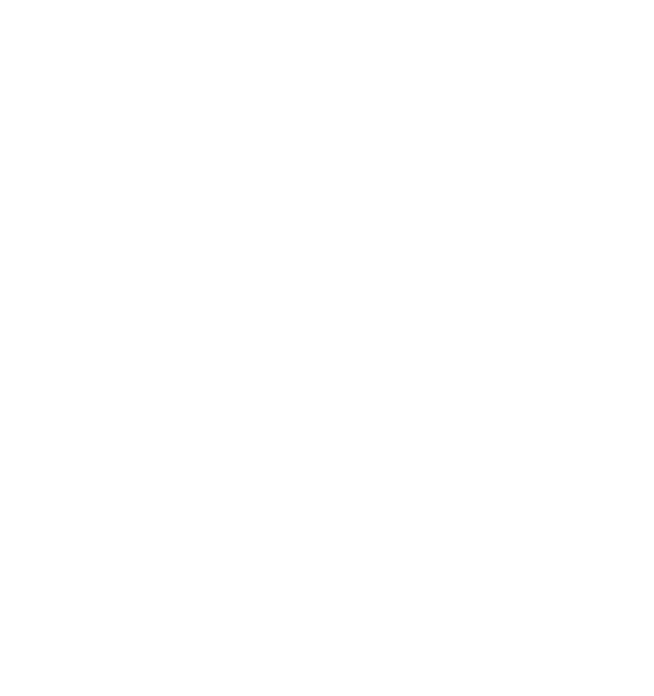
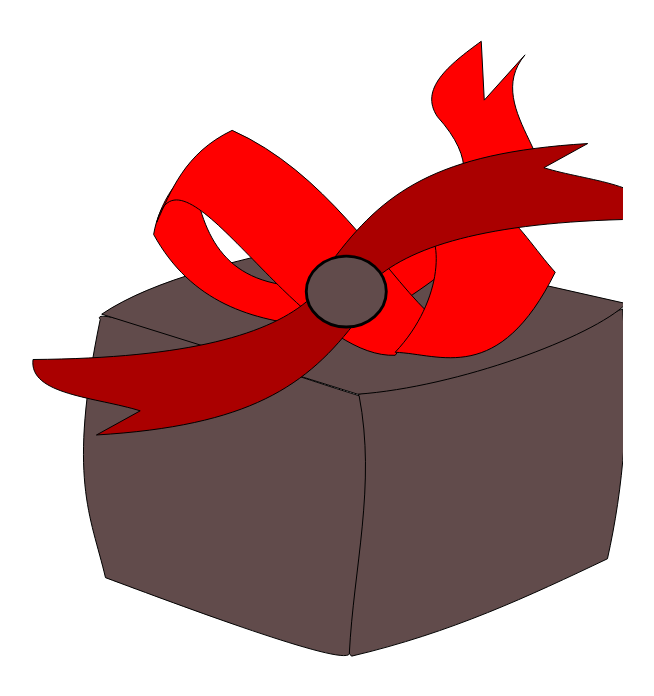
Before and after one commit to Diinz/Aplicacion, a plain HTML site: page WebContent/index.html in a window 1280 px wide. Shown: the whole page, without its empty margins (18-672 px from the left). Drawn offline with Linux system fonts and the light colour scheme.

Commit message:
Implementando el svg en el html

```diff
--- a/WebContent/index.html
+++ b/WebContent/index.html
@@ -6,5 +6,34 @@
 </head>
 <body>
 
+<!-- IMAGEN FRAN -->
+<svg id="svg4254" xmlns:rdf="http://www.w3.org/1999/02/22-rdf-syntax-ns#" xmlns="http://www.w3.org/2000/svg" height="653.44" viewBox="0 0 632.8125 653.4375" width="632.81" version="1.1" xmlns:cc="http://creativecommons.org/ns#" xmlns:dc="http://purl.org/dc/elements/1.1/">
+ <metadata id="metadata4260">
+  <rdf:RDF>
+   <cc:Work rdf:about="">
+    <dc:format>image/svg+xml</dc:format>
+    <dc:type rdf:resource="http://purl.org/dc/dcmitype/StillImage"/>
+    <dc:title/>
+   </cc:Work>
+  </rdf:RDF>
+ </metadata>
+ <path id="path4859" d="m361.58 648.15c99.642-23.332 177.89-60.277 255.9-97.377 15.56-70.127 23.612-149.64 15.097-249.86-78.396 32.463-161.84 62.821-264.2 85.299-2.2646 87.312-26.062 245.8-6.7937 261.94z" fill-rule="evenodd" stroke="#000" stroke-width="1px" fill="#614b4b"/>
+ <path id="path4863" d="m115.49 569.65c-14.794-62.859-38.302-98.628-5.284-258.16-14.625-18.54 162.54 46.443 258.92 76.241 17.262 89.476-5.5989 172.27-9.8132 258.16-5.8836 12.764-170.91-49.091-243.82-76.241z" fill-rule="evenodd" stroke="#000" stroke-width="1px" fill="#614b4b"/>
+ <g id="g5018" fill-rule="evenodd" stroke="#000">
+  <path id="path4861" d="m111.72 306.2 255.9 80.015c99.98-7.18 234.67-57.12 268.73-90.59l-287.6-64.91c-96.194 19.234-185.82 40.733-237.03 75.486z" stroke-width="1px" fill="#614b4b"/>
+  <g stroke-width="1px" fill="#f00">
+   <path id="path4955" d="m163.65 226.51c37.887 68.559 97.996 86.013 163.05 92.093 52.197 15.374 133.3-60.804 208.34-117.76 57.433-34.205-46.681-98.363 0-153.99l-40.762 45.292-3.0194-58.879c-32.74 23.766-62.407 47.769-43.782 75.486 78.036 86.449-36.881 116.15-83.035 166.07-106.7 16.773-140.64-23.4-155.5-78.505-5.4333-60.866-40.544-2.2814-45.292 30.194z"/>
+   <path id="path4957" d="m166.67 214.43c13.939-30.396 27.548-69.252 75.486-92.093 92.841 41.324 148.62 136.25 194.75 181.17l-31.704 43.782c-97.18 3.86-214.12-226.77-238.54-132.86z"/>
+   <path id="path4959" d="m388.6 243.11c55.893-80.89 87.857 25.551 16.607 101.15 45.054 1.6835 103.52 33.979 160.03-80.015-39.513-43.371-65.607-111.66-158.52-55.86z"/>
+  </g>
+  <path id="path5005" d="m384.1 271.86c39.337-35.204 120.17-59.623 277.01-60.818 4.4274-35.644-63.963-37.682-107.19-51.332l43.781-24.154c-152.19 9.1759-204.56 48.835-256.01 117.84z" stroke-width="1px" fill="#a00"/>
+  <path id="path4953" d="m320.03 290.69c-39.337 35.204-120.17 59.623-277.01 60.818-4.4274 35.644 63.963 37.682 107.19 51.332l-43.781 24.154c152.19-9.1759 210.6-48.08 262.05-117.09z" stroke-width="1px" fill="#a00"/>
+  <ellipse id="path5027" rx="40.008" ry="35.478" cy="283.56" cx="356.29" stroke-width="2.9" fill="#614b4b"/>
+ </g>
+</svg>
+
+
+
+
 </body>
 </html>
```
